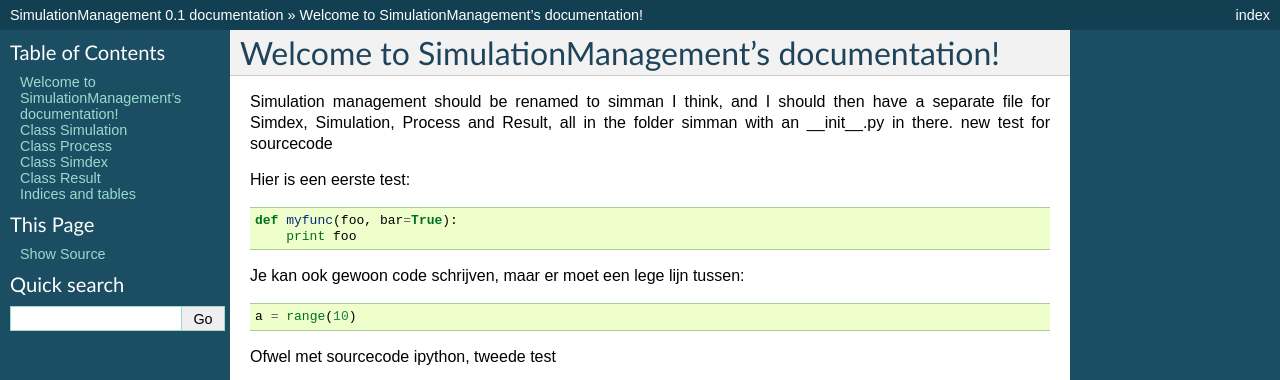
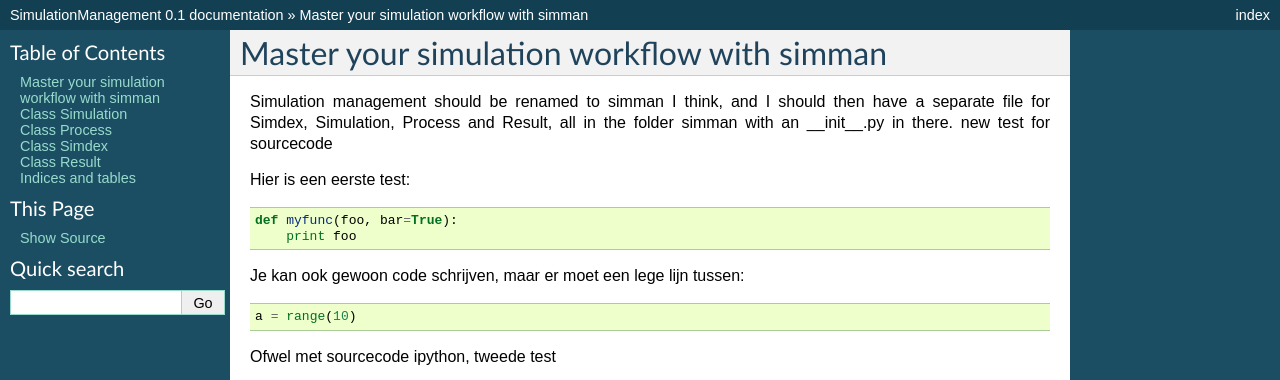
Before and after one commit to saroele/awesim, a Sphinx documentation site: the page built from doc/source/index.rst, in a window 1280 px wide and 900 px high, cut to the strip 0-380 px from the top of the window. Built offline with Sphinx 7.4.7, drawn with Linux system fonts in a browser that asks for light colours; some of the changed text lies outside the part shown.

Commit message:
Readme.rst replaces readme.md

```diff
--- a/doc/source/index.rst
+++ b/doc/source/index.rst
@@ -3,8 +3,8 @@
    You can adapt this file completely to your liking, but it should at least
    contain the root `toctree` directive.
 
-Welcome to SimulationManagement's documentation!
-================================================
+Master your simulation workflow with simman
+===========================================
 
 Simulation management should be renamed to simman I think, and I should then have a separate file for Simdex, Simulation, Process and Result, all in the folder simman with an __init__.py in there. new test for sourcecode
 
```
Also changed, not shown: Readme.rst (renamed from Readme.md).
